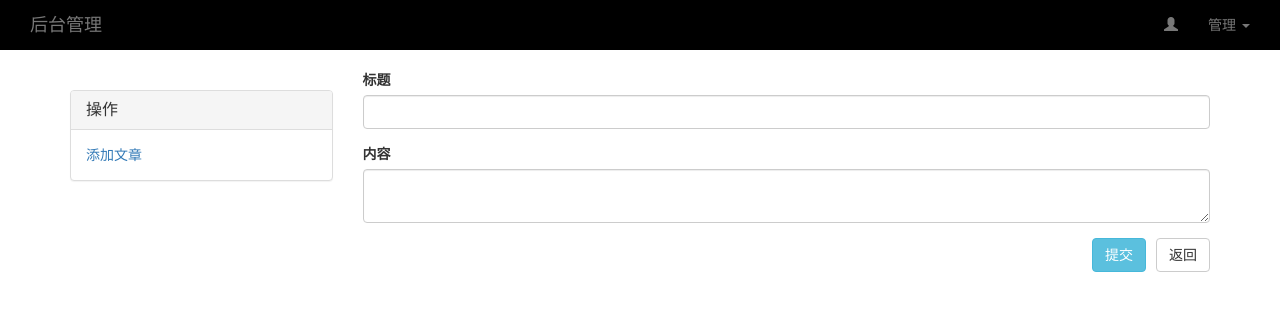
After one commit to tchivs/Blog_Demo, a Django app: page /cn_backend/add in a window 1280 px wide. The commit adds this page. Shown: the top 311 px of the page. Run offline with Django 3.2, Linux system fonts and the light colour scheme; some libraries are stand-ins or nearby versions.

Commit message:
cn_backend/add to ajax article contant

```diff
--- a/Blog/views.py
+++ b/Blog/views.py
@@ -233,3 +233,14 @@ def get_comment_tree(request):
 def cn_backend(request):
     article_list = models.Article.objects.filter(user=request.user)
     return render(request, "backend/backend.html", locals())
+
+
+def cn_backend_add(request):
+    if request.is_ajax():
+        print(request.POST)
+        title = request.POST.get('title')
+        content = request.POST.get('content')
+        models.Article.objects.create(user=request.user, title=title, content=content)
+        ret = {'msg': True}
+        return JsonResponse(ret)
+    return render(request, "backend/add.html", locals())
--- a/Blog_Demo/urls.py
+++ b/Blog_Demo/urls.py
@@ -27,7 +27,8 @@ urlpatterns = [
     path('register/', views.register),
     path('index/', views.index),
     # 后台管理url
-    re_path('cn_backend/$',views.cn_backend),
+    re_path('cn_backend$',views.cn_backend),
+    re_path('cn_backend/add$',views.cn_backend_add),
     # 点赞
     path('digg/', views.digg),
     # 评论
--- /dev/null
+++ b/static/blog/css/add.css
@@ -0,0 +1,3 @@
+#back{
+    margin-left: 10px;
+}
--- /dev/null
+++ b/templates/backend/add.html
@@ -0,0 +1,41 @@
+{% extends "base.html" %}
+{% block link %}
+    <link rel="stylesheet" href="/static/blog/css/add.css">
+{% endblock %}
+{% block content %}
+    <div>
+        <form action="" class="">
+            {% csrf_token %}
+            <div class="form-group">
+                <label for="title">标题</label>
+                <input type="text" id="title" class="form-control">
+            </div>
+            <div class="form-group">
+                <label for="content">内容</label>
+                <textarea id="content" class="form-control"></textarea>
+            </div>
+            <input type="button" value="返回" class="btn btn-default pull-right" id="back">
+            <input type="button" value="提交" class="btn btn-info pull-right" id="push">
+
+        </form>
+    </div>
+    <script>
+        $('#back').click(function () {
+            location.href = '/cn_backend';
+        });
+        $('#push').click(function () {
+            $.ajax({
+                url: '',
+                type: "post",
+                data: {
+                    title: $('#title').val(),
+                    content: $('#content').val(),
+                    csrfmiddlewaretoken: $("[name='csrfmiddlewaretoken']").val(),
+                },
+                success: function (data) {
+                    console.log(data)
+                }
+            })
+        })
+    </script>
+{% endblock %}
--- a/templates/base.html
+++ b/templates/base.html
@@ -9,6 +9,9 @@
     <link rel="stylesheet" href="/static/blog/bs/css/bootstrap.min.css">
     <link rel="stylesheet" href="/static/blog/css/article_detail.css">
     <link rel="stylesheet" href="/static/blog/css/home_site.css">
+    {% block link %}
+
+    {% endblock %}
     <style>
         .mynavbar {
             position: relative;
@@ -64,7 +67,7 @@
                     <h3 class="panel-title">操作</h3>
                 </div>
                 <div class="panel-body">
-                    <a href="">添加文章</a>
+                    <a href="/cn_backend/add">添加文章</a>
                 </div>
             </div>
         </div>
--- a/templates/home_site.html
+++ b/templates/home_site.html
@@ -15,4 +15,5 @@
                         </div>
                         <hr>
                     {% endfor %}
+   </div>
 {% endblock %}
```
Also changed, not shown: templates/backend/backend.html (+16 -1 lines), db.sqlite3.
